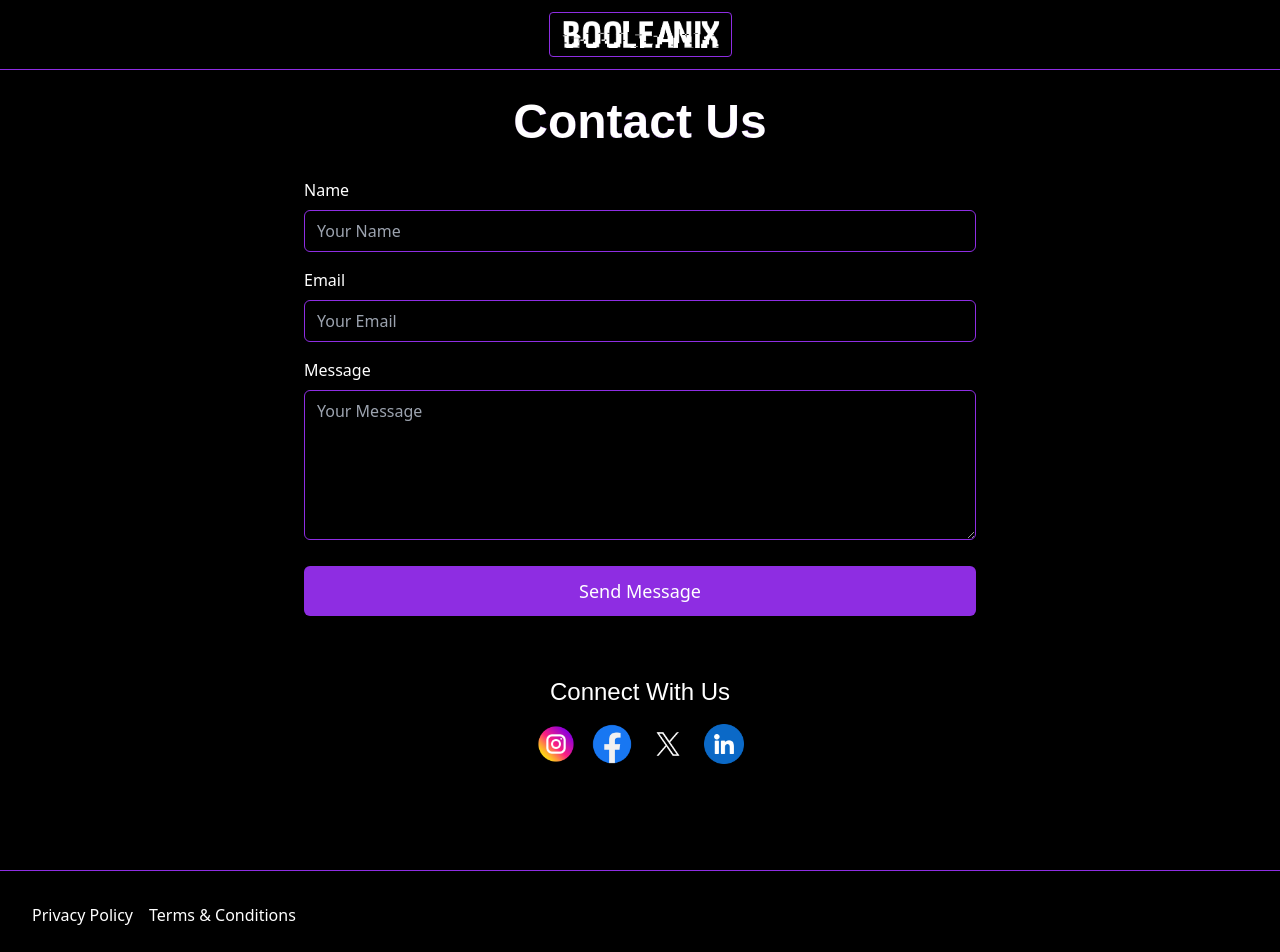
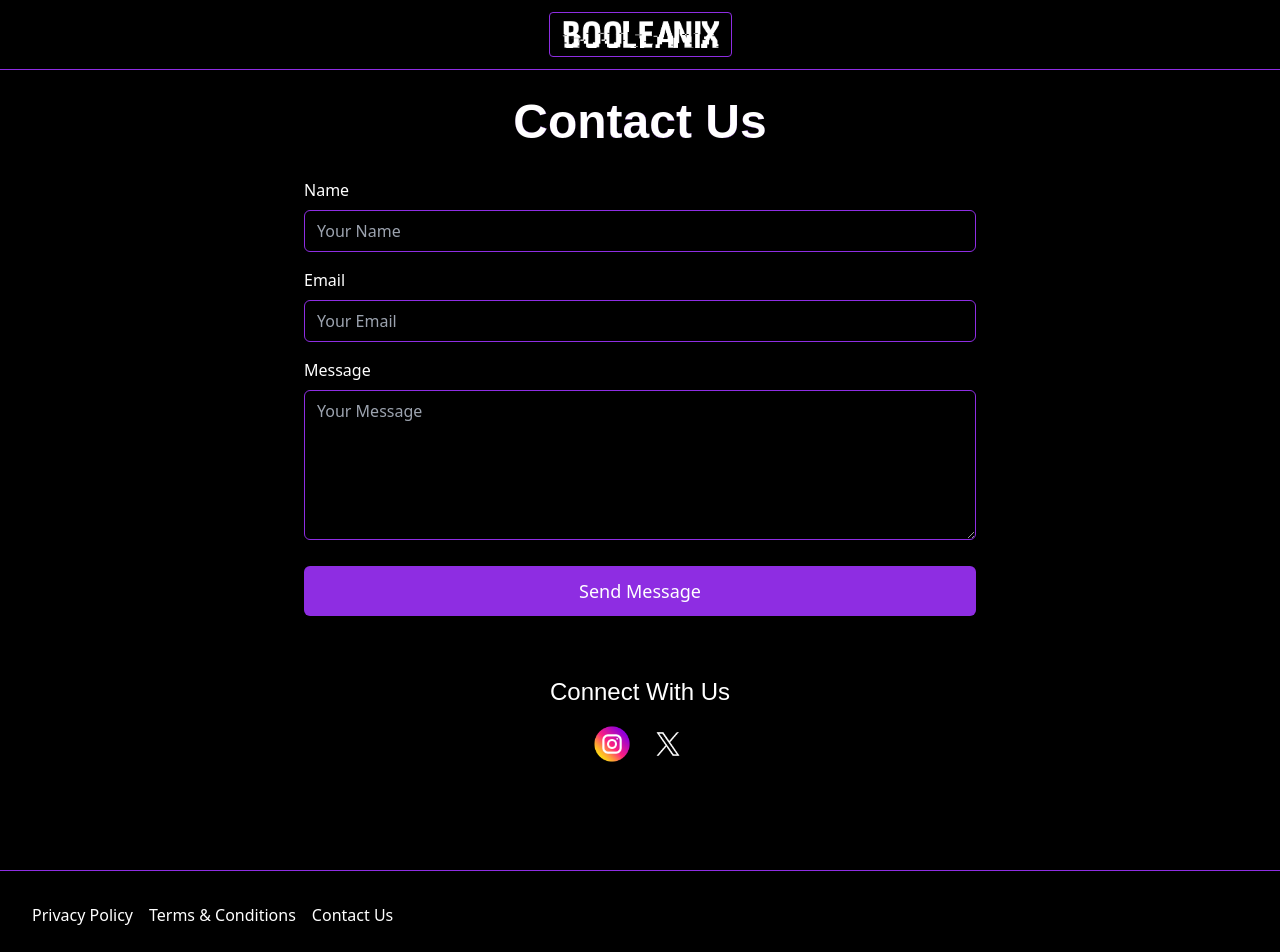
Before and after one commit to himansh423/captionAI, a Next.js app in the folder caption/: page /contact-us in a window 1280 px wide. Shown: the top 952 px of the page. Built offline with nearby package versions, Linux system fonts and the light colour scheme; a web font is replaced by a local one.

Commit message:
added some on page SEO , and fixed some other issues

```diff
--- a/caption/src/app/contact-us/page.tsx
+++ b/caption/src/app/contact-us/page.tsx
@@ -9,4 +9,14 @@
   )
 }
 
+export function generateMetadata({ params }: any) {
+  return {
+    title: "Contact Us - Booleanix AI Caption Generator",
+    description:
+      "Get in touch with us at Booleanix for any inquiries, support, or feedback. We're here to assist you!",
+    keywords:
+      "AI caption generator, creative captions, social media captions, marketing captions, caption writing tool, AI-powered captions, Booleanix, caption creation, social media content, automated captions.",
+  };
+}
+
 export default page
--- a/caption/src/app/layout.tsx
+++ b/caption/src/app/layout.tsx
@@ -17,6 +17,9 @@
 }>) {
   return (
     <html lang="en">
+      <head>
+      <link rel="canonical" href="https://www.booleanix.com/" />
+      </head>
       <body>
         <Providers>
           <Navbar />
--- a/caption/src/app/privacy-policy/page.tsx
+++ b/caption/src/app/privacy-policy/page.tsx
@@ -9,4 +9,15 @@
   )
 }
 
+
+export function generateMetadata({ params }: any) {
+  return {
+    title: "Privacy Policy - Booleanix AI Caption Generator",
+    description:
+      "Booleanix values your privacy. Our Privacy Policy explains how we collect, use, and protect your data to ensure a secure experience.",
+    keywords:
+      "privacy policy, data protection, user privacy, personal information, security policy, Booleanix privacy, data security, privacy protection, terms of service.",
+  };
+}
+
 export default page
--- a/caption/src/app/terms-and-conditions/page.tsx
+++ b/caption/src/app/terms-and-conditions/page.tsx
@@ -1,12 +1,21 @@
-import TermsAndConditions from "@/components/TermsAndConditions"
-
+import TermsAndConditions from "@/components/TermsAndConditions";
 
 const page = () => {
   return (
     <div>
-      <TermsAndConditions/>
+      <TermsAndConditions />
     </div>
-  )
+  );
+};
+
+export function generateMetadata({ params }: any) {
+  return {
+    title: "Terms & Conditions - Booleanix AI Caption Generator",
+    description:
+      "Booleanix's Terms and Conditions outline the rules for using our services. By using our platform, you agree to these terms.",
+    keywords:
+      "terms and conditions, user agreement, platform rules, Booleanix terms, service terms, terms of use, website policies, user guidelines.",
+  };
 }
 
-export default page
+export default page;
--- a/caption/src/components/AiComponent.tsx
+++ b/caption/src/components/AiComponent.tsx
@@ -67,13 +67,13 @@
    - Include relevant hashtags
 
 3. Twitter (X):
-   - Strict 270 characters limit
+   - Strictly 270 characters limit
    - Concise and punchy
    - Use trending hashtags
    - Direct and impactful language
 
 4. YouTube Shorts:
-   - 70 characters Limit
+   - Strictly 70 characters Limit
    - Catchy and descriptive
    - Use hook words
    - Include 1-2 relevant hashtags
@@ -86,7 +86,7 @@
    - Business-oriented language
 
 6. YouTube:
-   - 70 characters Limit for title
+   - Strictly 70 characters Limit for title
    - Descriptive and keyword-rich
    - Clear value proposition
    - Use search-friendly language
--- a/caption/src/components/ContactUs.tsx
+++ b/caption/src/components/ContactUs.tsx
@@ -134,22 +134,25 @@
         <div className="text-white text-center mt-8">
           <h2 className={`${jaro.className} text-2xl mb-4`}>Connect With Us</h2>
           <div className="flex justify-center space-x-4">
-            {[
-              { name: "instagram", src: instagram },
-              { name: "facebook", src: facebook },
-              { name: "twitter", src: x },
-              { name: "linkedin", src: linkedin },
-            ].map((platform) => (
-              <a
-                key={platform.name}
-                href={`https://www.${platform.name}.com/your-profile`}
+          <a
+
+                href={"https://www.instagram.com/booleanix/"}
                 target="_blank"
                 rel="noopener noreferrer"
                 className="w-[40px] h-[40px] relative"
               >
-                <Image src={platform.src} alt={platform.name} layout="fill" />
+                <Image src={instagram.src} alt={"instagram"} layout="fill" />
               </a>
-            ))}
+              <a
+
+                href={"https://twitter.com/booleanix"}
+                target="_blank"
+                rel="noopener noreferrer"
+                className="w-[40px] h-[40px] relative"
+              >
+                <Image src={x.src} alt={"twitter(x)"} layout="fill" />
+              </a>
+
           </div>
         </div>
       </div>
--- a/caption/src/components/Footer.tsx
+++ b/caption/src/components/Footer.tsx
@@ -20,6 +20,12 @@
             >
               Terms & Conditions
             </Link>
+            <Link
+              href="/terms-and-conditions"
+              className="hover:text-[#8E2DE2] transition-colors"
+            >
+              Contact Us
+            </Link>
           </div>
         </div>
         <div className="mt-8 text-center text-sm text-gray-400">
```
